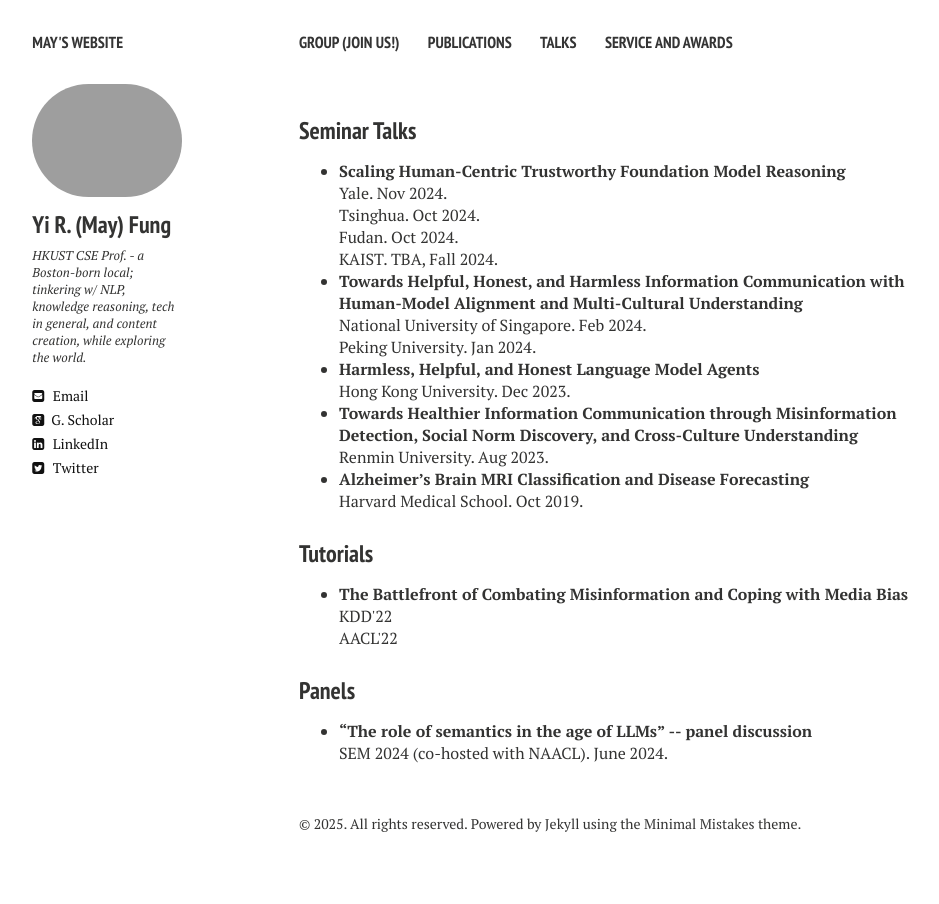
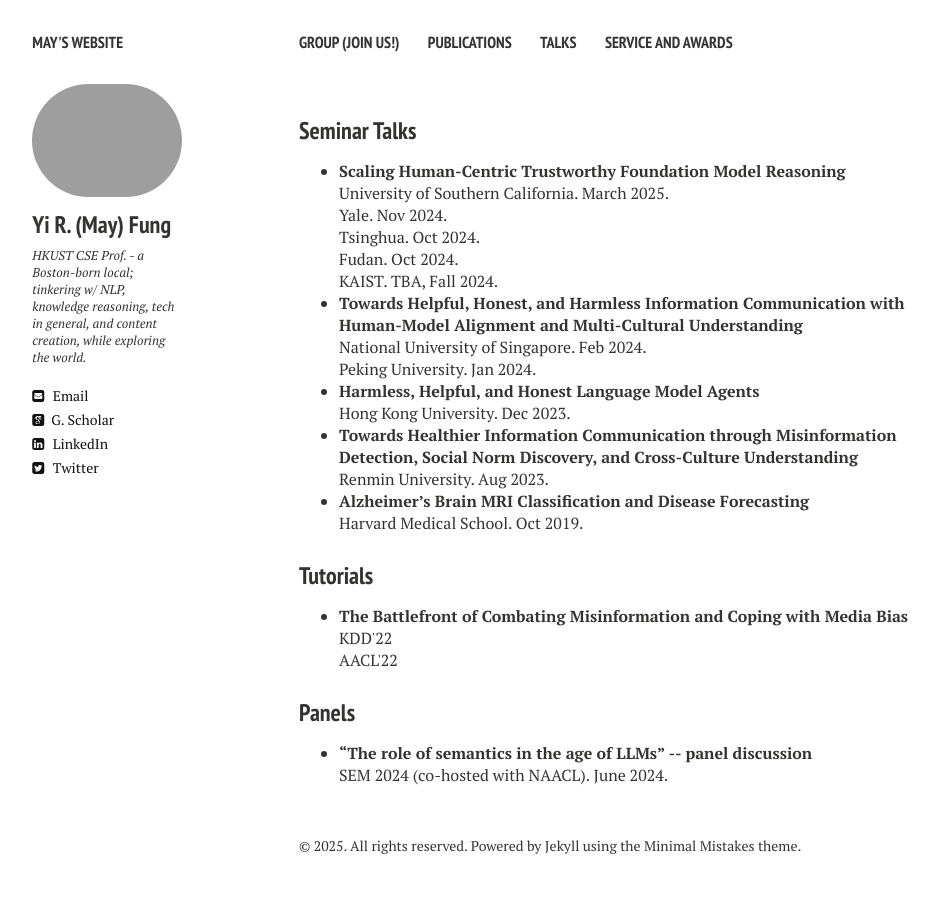
Before and after one commit to mayrfung/mayrfung.github.io, a Jekyll site: the page built from talks.md, in a window 1280 px wide. Shown: the whole page, without its empty margins (21-960 px from the left). Built offline with Jekyll 4.4.1, drawn with Linux system fonts in a browser that asks for light colours; nearby versions of some CDN libraries.

Commit message:
Update talks.html

```diff
--- a/_layouts/talks.html
+++ b/_layouts/talks.html
@@ -41,7 +41,8 @@
 <h3 style="margin-bottom:0px;padding-top:10px;">Seminar Talks</h3>
 <ul>
 	<li><b>Scaling Human-Centric Trustworthy Foundation Model Reasoning</b></li>
-	Yale. Nov 2024. <br>
+	University of Southern California. March 2025. <br>
+        Yale. Nov 2024. <br>
 	Tsinghua. Oct 2024. <br>
 	Fudan. Oct 2024. <br>
 	KAIST. TBA, Fall 2024.
```
